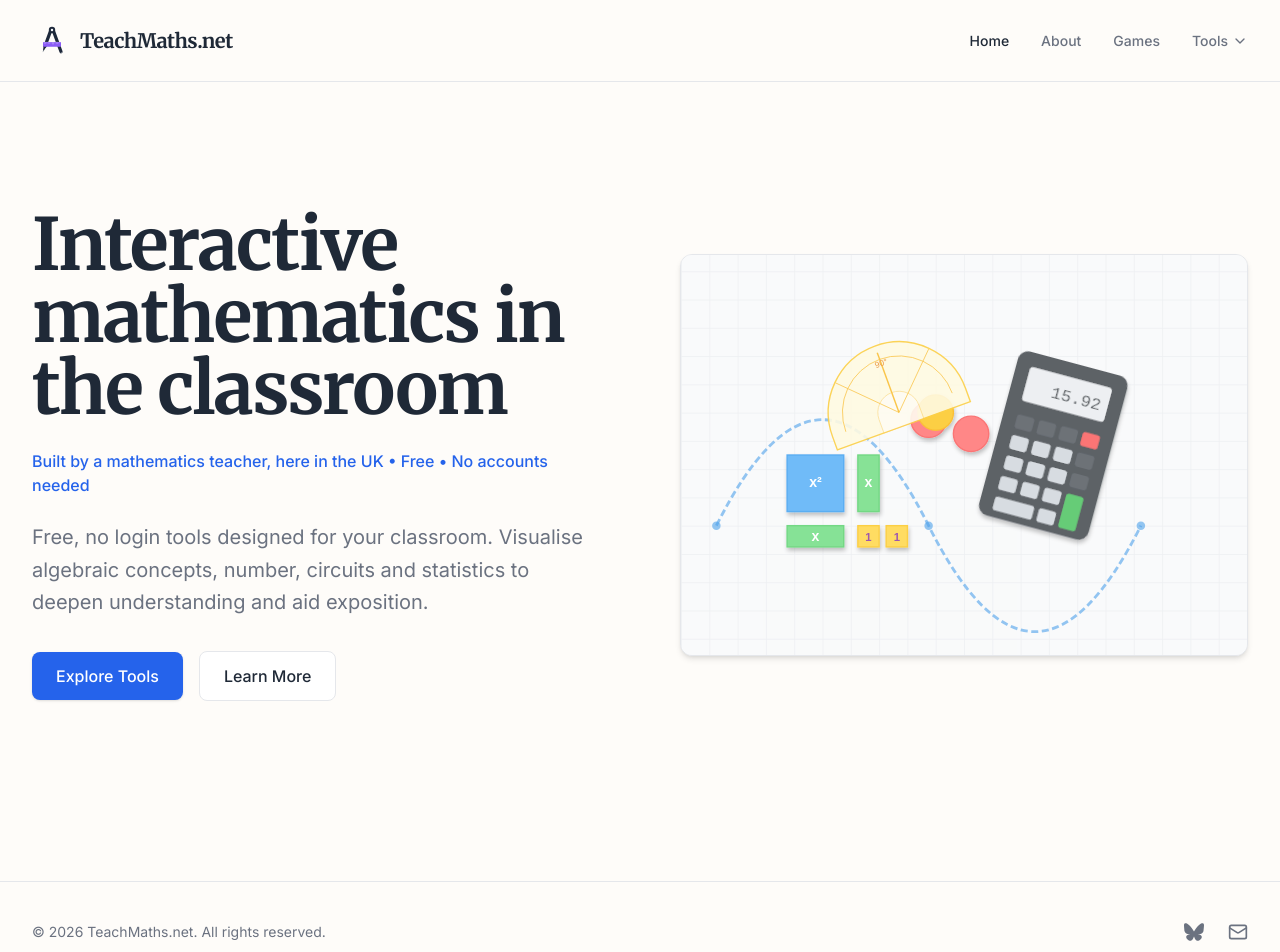
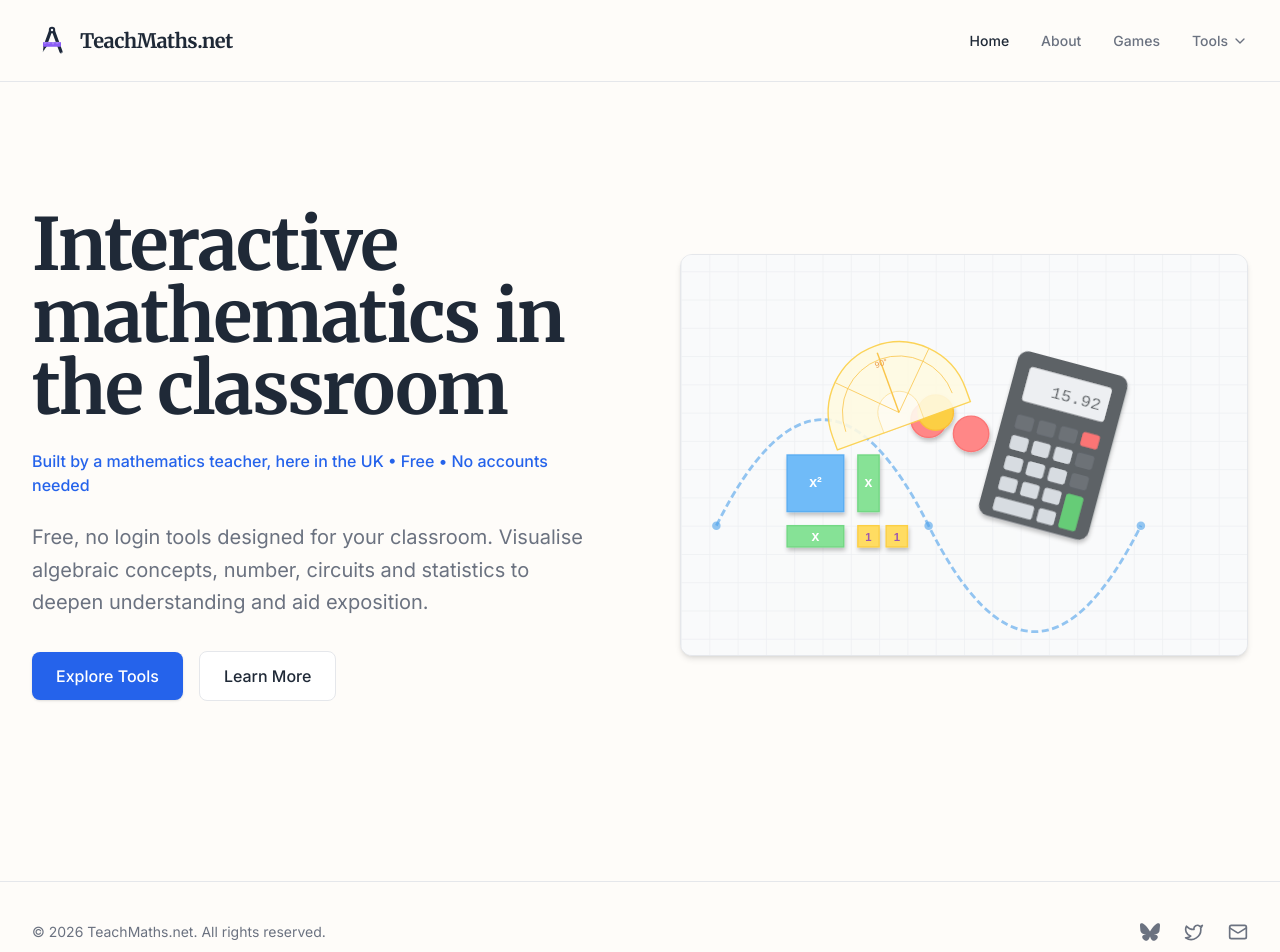
Before and after one commit to jambrothers/mathtools, a Next.js app in the folder web/: page / in a window 1280 px wide. Shown: the top 952 px of the page. Built offline with nearby package versions, Linux system fonts and the light colour scheme.

Commit message:
feat: add X-Clacks-Overhead header and Twitter link to the footer.

```diff
--- a/web/components/footer.tsx
+++ b/web/components/footer.tsx
@@ -1,4 +1,4 @@
-import { Mail } from "lucide-react"
+import { Mail, Twitter } from "lucide-react"
 import { BlueskyIcon } from "./icons/bluesky-icon"
 
 /**
@@ -27,6 +27,9 @@ export function Footer() {
                     <a href="https://bsky.app/profile/teachmaths.bsky.social" aria-label="Bluesky" className="text-[var(--theme-muted)] hover:text-[var(--theme-main)] transition-colors">
                         <BlueskyIcon size={20} />
                     </a>
+                    <a href="https://x.com/JoTeachMaths" aria-label="X (Twitter)" className="text-[var(--theme-muted)] hover:text-[var(--theme-main)] transition-colors">
+                        <Twitter size={20} />
+                    </a>
                     <a href="mailto:help@teachmaths.net" aria-label="Email" className="text-[var(--theme-muted)] hover:text-[var(--theme-main)] transition-colors">
                         <Mail size={20} />
                     </a>
```
Also changed, not shown: 1 other file (tests, documents, lock files or other folders).
